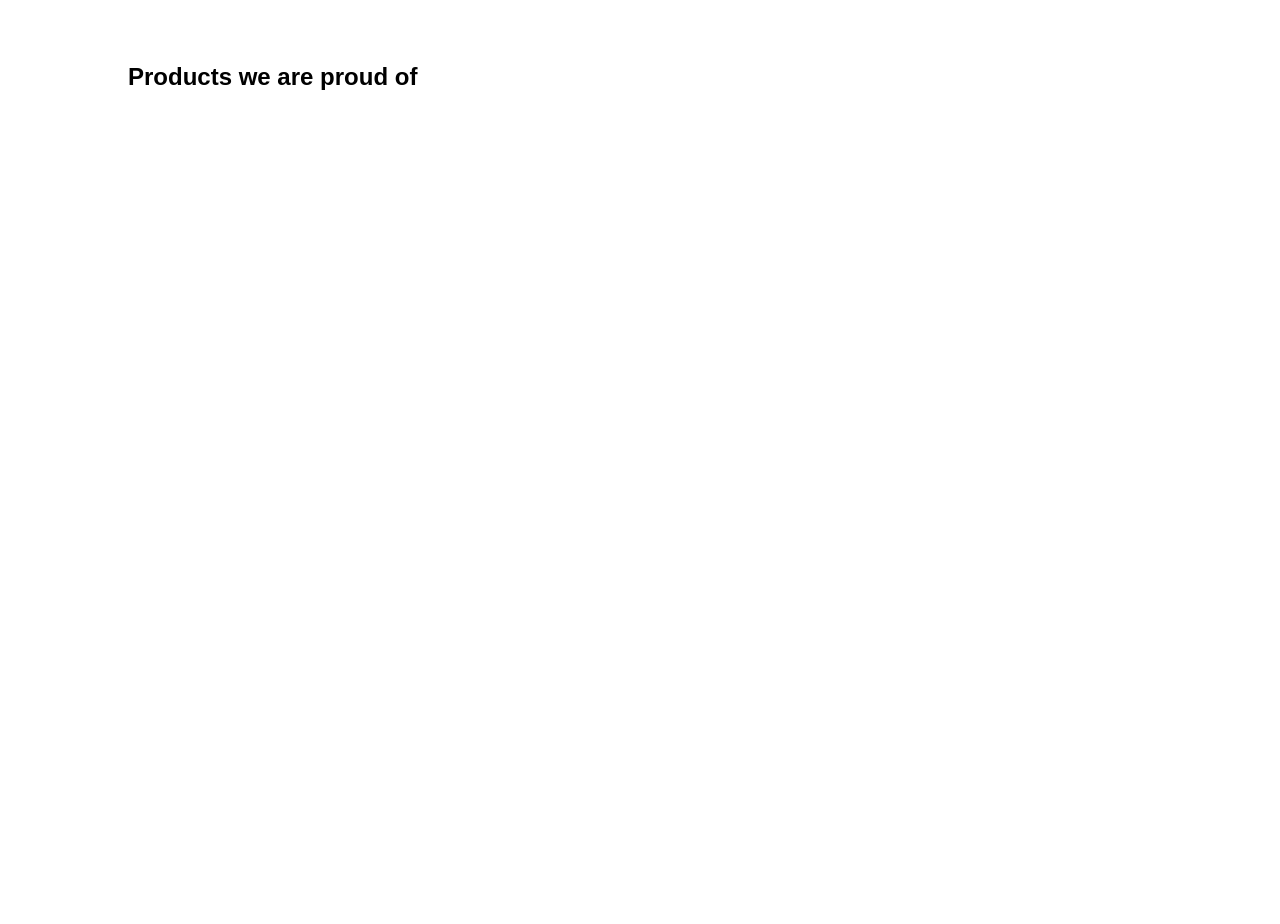
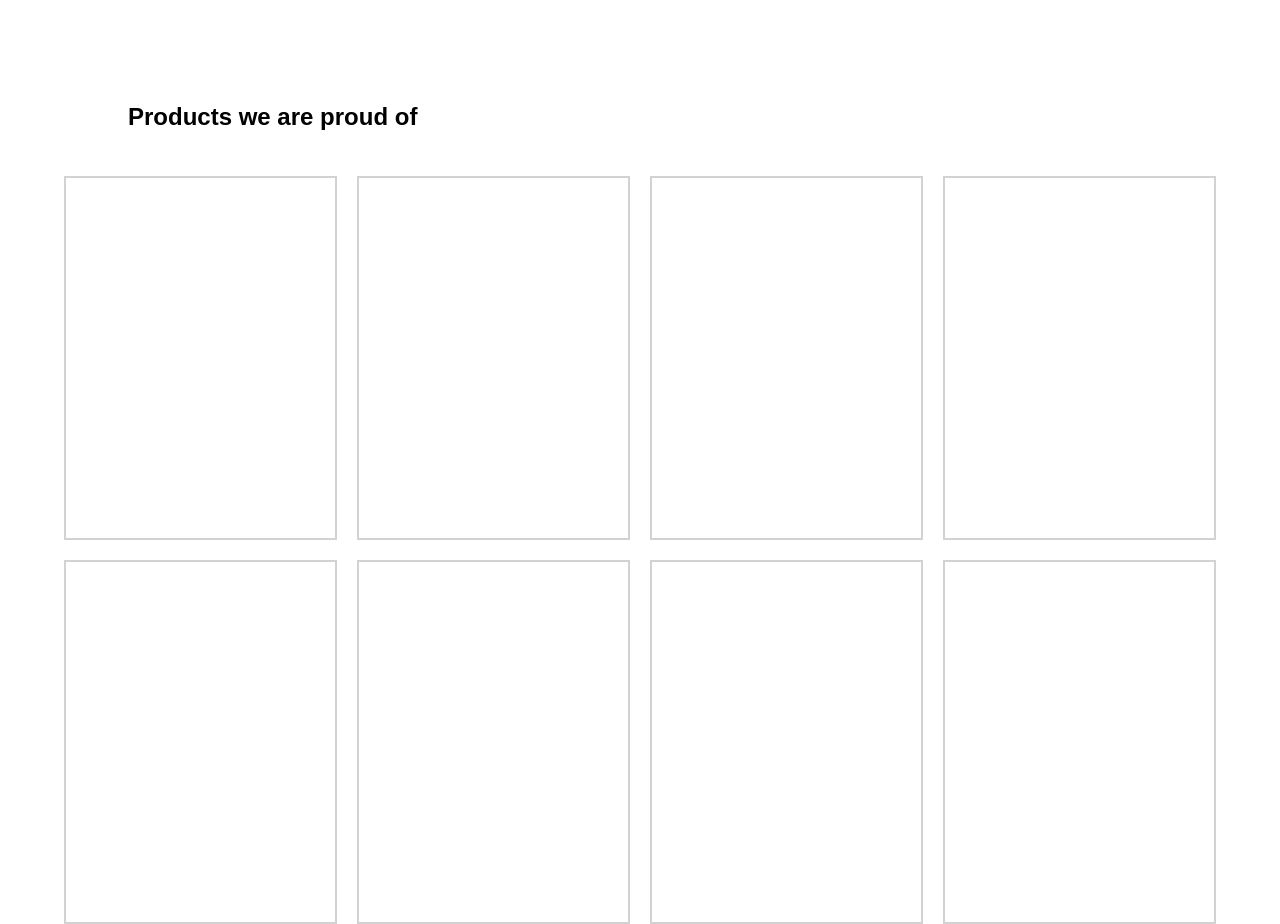
Before and after one commit to DanielRamsgard/e-commerce-frontend, a React (Create React App) app: page / in a window 1280 px wide. Shown: the part 640-1564 px from the top of the page. Before the commit the page ends 800 px from the top, so only its background shows below. Built offline with nearby package versions, Linux system fonts and the light colour scheme.

Commit message:
card work

```diff
--- a/src/App.css
+++ b/src/App.css
@@ -5,6 +5,7 @@
     --red-color: rgba(216, 20, 20, 255);
     --red-color-dark: rgba(162, 15, 15, 255);
     --button-color: 50;
+    --card-border: rgb(210,210,210);
 }
 
 .nav-bar-small {
@@ -21,7 +22,7 @@
 
 .spacer {
     width: 100%;
-    height: 70px;
+    height: 110px;
 }
 
 .nav-bar {
@@ -160,6 +161,7 @@
 
 .nav-text {
     font-size: 24px;
+    cursor: pointer;
 }
 
 .proud {
@@ -283,3 +285,31 @@
     width: 100%;
     height: 75vh;
 }
+
+.products-container {
+    display: flex;
+    justify-content: center;
+    align-items: center;
+    column-gap: 20px;
+    row-gap: 20px;
+    flex-wrap: wrap;
+    width: 1152px;
+}
+
+.box {
+    padding-top: 45px;
+    width: 100%;
+    display: flex;
+    flex-wrap: wrap;
+    justify-content: center;
+    align-items: center;
+}
+
+.card {
+    display: flex;
+    justify-content: center;
+    align-items: center;
+    width: 269px;
+    height: 360px;
+    border: 2px solid var(--card-border);
+}
--- a/src/components/Home.js
+++ b/src/components/Home.js
@@ -35,6 +35,18 @@ const Home = (props) => {
                     <div className="proud">
                         Products we are proud of
                     </div>
+                    <div className="box">
+                        <div className="products-container">
+                            <div className="card"></div>
+                            <div className="card"></div>
+                            <div className="card"></div>
+                            <div className="card"></div>
+                            <div className="card"></div>
+                            <div className="card"></div>
+                            <div className="card"></div>
+                            <div className="card"></div>
+                        </div>
+                    </div>
                 </div>
             </div>
         </>
```
